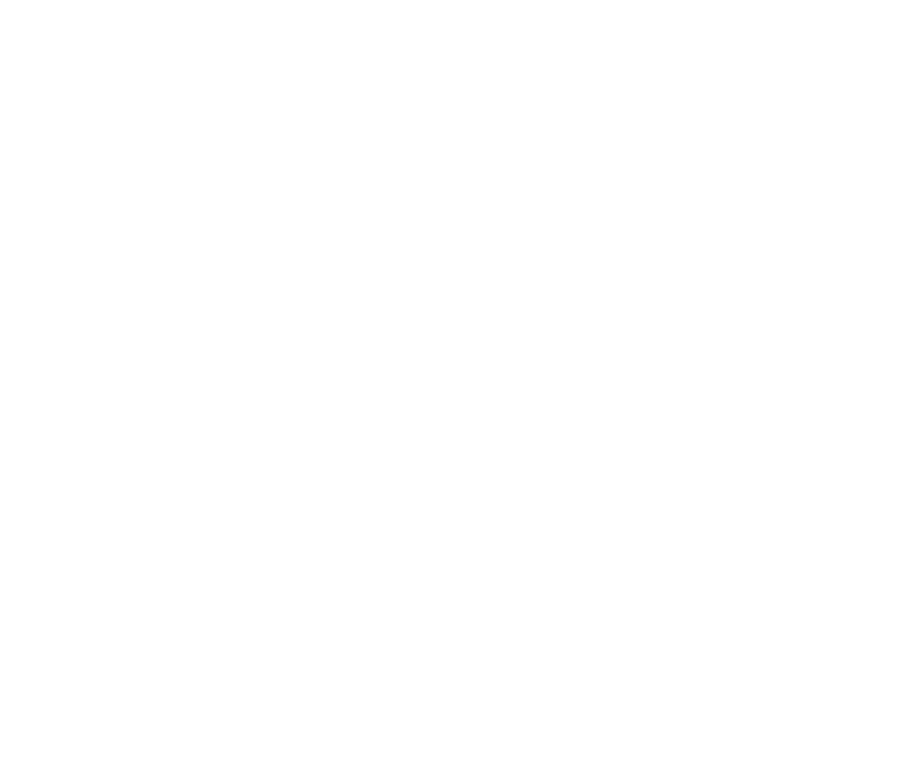
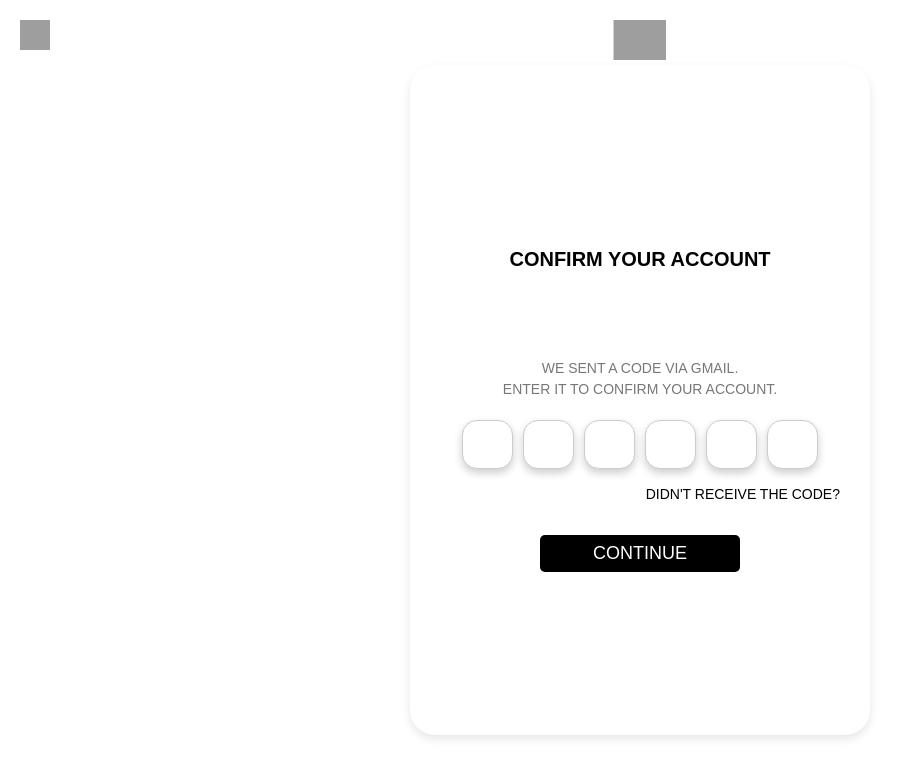
Before and after one commit to STVEEEN/SCUFFERS, a React (Vite) app in the folder Frontend/PrivatePage/: page /codeConfirmation in a window 1280 px wide. Before the commit this address had no page. Shown: the top 778 px of the page, without its empty margins (0-912 px from the left). Built offline with nearby package versions, Linux system fonts and the light colour scheme; grey boxes are pictures that could not be loaded.

Commit message:
codeConfirmation terminado

```diff
--- a/Frontend/PrivatePage/src/App.jsx
+++ b/Frontend/PrivatePage/src/App.jsx
@@ -1,7 +1,8 @@
 import { BrowserRouter as Router, Routes, Route } from "react-router-dom";
 import FirstUserPage from "./pages/firstUserPage/FirstUser";
-import Login from "./pages/loginPage/Login";
+import Login from "./pages/loginPage/login";
 import PasswordRecovery from "./pages/passwordRecoveryPage/PasswordRecovery"; // Asegúrate de que la ruta es correcta
+import CodeConfirmation from "./pages/codeConfirmationPage/codeConfirmation"; // Importa el componente
 
 export default function App() {
   return (
@@ -10,6 +11,7 @@
         <Route path="/" element={<FirstUserPage />} />
         <Route path="/login" element={<Login />} />
         <Route path="/passwordRecovery" element={<PasswordRecovery />} />
+        <Route path="/codeConfirmation" element={<CodeConfirmation />} /> {/* Nueva ruta */}
       </Routes>
     </Router>
   );
--- a/Frontend/PrivatePage/src/pages/codeConfirmationPage/codeConfirmation.css
+++ b/Frontend/PrivatePage/src/pages/codeConfirmationPage/codeConfirmation.css
@@ -1,108 +1,140 @@
-/* Contenedor general */
+/* Página completa centrada con fondo blanco */
+.code-confirmation-page {
+  width: 100vw;
+  height: 100vh;
+  background-color: #fff; /* Fondo blanco */
+  display: flex;
+  align-items: center;
+  justify-content: center;
+  position: relative;
+  font-family: Arial, sans-serif;
+}
+
+/* Flecha en la esquina superior izquierda */
+.back-arrow {
+  position: absolute;
+  top: 20px;
+  left: 20px;
+  cursor: pointer;
+}
+.back-arrow img {
+  width: 30px;
+  height: 30px;
+}
+
+/* Contenedor del logo, centrado en la parte superior */
+.logo-container {
+  position: absolute;
+  top: 20px;
+  left: 50%;
+  transform: translateX(-50%);
+}
+.logo-container img {
+  height: 40px;
+  width: auto;
+}
+
+/* Contenedor principal del formulario */
 .confirmation-container {
+  width: 400px;
+  background-color: #fff;
+  box-shadow: 0 4px 10px rgba(0, 0, 0, 0.1);
+  border-radius: 25px;
+  padding: 60px 30px;
+  display: flex;
+  justify-content: center;
+  align-items: center;
+  min-height: 550px;
+}
+
+/* Contenedor interno del formulario */
+.confirmation-form {
   display: flex;
   flex-direction: column;
   align-items: center;
-  background-color: #fff;
-  color: #000;
-  font-family: sans-serif;
-  min-height: 100vh;
-  padding-bottom: 20px;
+  width: 100%;
 }
 
-/* Cabecera */
-.confirmation-header {
-  width: 100%;
-  padding: 20px;
-  display: flex;
-  justify-content: space-between;
-  align-items: center;
-  box-sizing: border-box;
+/* Título con mayor separación */
+.confirmation-form h2 {
+  font-size: 20px;
+  margin-bottom: 70px;
+  color: #000;
+  text-align: center;
 }
 
-.back-section {
-  display: flex;
-  align-items: center;
-  cursor: pointer;
+/* Texto de instrucciones en dos líneas */
+.instruction-text {
+  font-size: 14px;
+  color: #777;
+  text-align: center;
+  width: 90%;
+  margin-bottom: 20px;
+  text-transform: uppercase;
+  line-height: 1.5;
 }
 
-.back-arrow {
-  font-size: 24px;
-  margin-right: 8px;
+/* Contenedor de los inputs del código */
+.code-inputs {
+  display: flex;
+  gap: 10px;
+  margin-bottom: 10px;
 }
 
-.back-text {
-  font-size: 16px;
+/* Contenedor individual de cada input */
+.code-input-container {
+  position: relative;
+}
+
+/* Inputs individuales del código con bordes más redondeados y sombra */
+.code-input {
+  width: 45px;
+  height: 45px;
+  text-align: center;
+  font-size: 18px;
+  border: 1px solid #ccc;
+  border-radius: 15px; /* Bordes más redondeados */
+  background-color: #fff;
+  box-shadow: 0 4px 8px rgba(0, 0, 0, 0.2); /* Sombra agregada */
+  color: #000;
   font-weight: bold;
 }
 
-.logo-section {
-  flex-grow: 1;
-  text-align: center;
+/* Barra negra debajo del input activo */
+.active-bar {
+  width: 100%;
+  height: 3px;
+  background-color: black;
+  position: absolute;
+  bottom: -5px;
+  left: 0;
 }
 
-.logo {
-  height: 40px; /* Ajusta el tamaño según necesites */
+/* Enlace para reenviar código, alineado a la derecha debajo de los cuadros */
+.resend-code {
+  font-size: 14px;
+  color: #000;
+  text-decoration: none;
+  margin-top: 5px;
+  align-self: flex-end; /* Lo mueve a la derecha */
 }
-
-/* Contenido principal */
-.confirmation-main {
-  width: 100%;
-  max-width: 400px;
-  text-align: center;
-  padding: 20px;
-  margin-top: 40px;
-}
-
-.confirmation-main h1 {
-  font-size: 24px;
-  margin-bottom: 10px;
-}
-
-.confirmation-main p {
-  font-size: 14px;
-  margin-bottom: 20px;
-}
-
-/* Campos de código */
-.code-inputs {
-  display: flex;
-  justify-content: space-between;
-  margin-bottom: 20px;
-}
-
-.code-input {
-  width: 45px;
-  height: 45px;
-  font-size: 24px;
-  text-align: center;
-  border: 1px solid #ccc;
-  border-radius: 4px;
-}
-
-/* Enlace para reenviar el código */
-.resend-code {
-  display: block;
-  margin-bottom: 20px;
-  font-size: 14px;
-  text-decoration: none;
-  color: #007BFF;
-  cursor: pointer;
+.resend-code:hover {
+  text-decoration: underline;
 }
 
 /* Botón CONTINUE */
-.continue-button {
-  width: 100%;
-  padding: 12px;
+.confirmation-button {
+  width: 50%;
+  padding: 8px;
+  font-size: 18px;
   background-color: #000;
   color: #fff;
   border: none;
-  border-radius: 4px;
-  font-size: 16px;
+  border-radius: 5px;
   cursor: pointer;
   transition: background-color 0.3s;
+  margin-top: 30px;
 }
-
-.continue-button:hover {
+.confirmation-button:hover {
   background-color: #333;
 }
--- a/Frontend/PrivatePage/src/pages/codeConfirmationPage/codeConfirmation.jsx
+++ b/Frontend/PrivatePage/src/pages/codeConfirmationPage/codeConfirmation.jsx
@@ -1,88 +1,84 @@
-import React, { useState } from "react";
+import React, { useState, useRef } from "react";
 import { useNavigate } from "react-router-dom";
-import "./codeConfirmation.css";
+import "./CodeConfirmation.css"; // Asegúrate de que la ruta es correcta
 
-export default function Confirmation() {
+export default function CodeConfirmation() {
   const navigate = useNavigate();
+  const [code, setCode] = useState(["", "", "", "", "", ""]);
+  const [activeIndex, setActiveIndex] = useState(null);
+  const inputRefs = useRef([]);
 
-  // Estado para almacenar cada dígito del código (6 campos)
-  const [code, setCode] = useState(["", "", "", "", "", ""]);
-
-  // Función para regresar a la pantalla anterior
-  const handleBack = () => {
-    navigate(-1);
-  };
-
-  // Maneja el cambio en cada uno de los campos del código
-  const handleChange = (e, index) => {
+  const handleChange = (index, value) => {
+    if (/^\d?$/.test(value)) { // Solo permite números
       const newCode = [...code];
-    // Tomamos solo el primer carácter por si se pega más de uno
-    newCode[index] = e.target.value.slice(0, 1);
+      newCode[index] = value;
       setCode(newCode);
 
-    // Opcional: mover el foco al siguiente input automáticamente
-    if (e.target.value && index < 5) {
-      const nextInput = document.getElementById(`code-input-${index + 1}`);
-      if (nextInput) {
-        nextInput.focus();
+      // Si se escribe un número, avanza al siguiente cuadro
+      if (value !== "" && index < 5) {
+        inputRefs.current[index + 1].focus();
       }
     }
   };
 
-  // Función para enviar el código y continuar (aquí redirecciona al home)
-  const handleContinue = () => {
-    const codeValue = code.join("");
-    console.log("Código ingresado:", codeValue);
-    // Aquí puedes agregar la validación del código antes de continuar
-    navigate("/");
+  const handleKeyDown = (index, e) => {
+    if (e.key === "Backspace" && code[index] === "" && index > 0) {
+      inputRefs.current[index - 1].focus();
+    }
   };
 
   return (
+    <div className="code-confirmation-page">
+      {/* Flecha en la esquina superior izquierda que redirige a PasswordRecovery */}
+      <div className="back-arrow" onClick={() => navigate("/passwordRecovery")}>
+        <img src="/path/to/your/arrow-icon.png" alt="Back" />
+      </div>
+
+      {/* Contenedor del logo, centrado en la parte superior */}
+      <div className="logo-container">
+        <img src="/path/to/your/logo.png" alt="Logo" />
+      </div>
+
+      {/* Contenedor principal del formulario */}
       <div className="confirmation-container">
-      <header className="confirmation-header">
-        <div className="back-section" onClick={handleBack}>
-          <span className="back-arrow">&#8592;</span>
-          <span className="back-text">Confirmacion de codigo</span>
-        </div>
-        <div className="logo-section">
-          {/* Actualiza la ruta de la imagen conforme a la ubicación de tu logo */}
-          <img src="/path/to/logo.png" alt="Logo" className="logo" />
-        </div>
-      </header>
+        <div className="confirmation-form">
+          <h2>CONFIRM YOUR ACCOUNT</h2>
+          <p className="instruction-text">
+            We sent a code via Gmail.<br />
+            Enter it to confirm your account.
+          </p>
 
-      <main className="confirmation-main">
-        <h1>CONFIRM YOUR ACCOUNT</h1>
-        <p>WE SENT A CODE VIA GMAIL. ENTER IT TO CONFIRM YOUR ACCOUNT.</p>
-
+          {/* Input de código de confirmación (6 dígitos) */}
           <div className="code-inputs">
             {code.map((digit, index) => (
+              <div key={index} className="code-input-container">
                 <input
-              key={index}
-              id={`code-input-${index}`}
+                  ref={(el) => (inputRefs.current[index] = el)}
                   type="text"
                   maxLength="1"
                   value={digit}
-              onChange={(e) => handleChange(e, index)}
+                  onChange={(e) => handleChange(index, e.target.value)}
+                  onKeyDown={(e) => handleKeyDown(index, e)}
+                  onFocus={() => setActiveIndex(index)}
+                  onBlur={() => setActiveIndex(null)}
                   className="code-input"
                 />
+                {activeIndex === index && <div className="active-bar"></div>}
+              </div>
             ))}
           </div>
 
-        <a
-          className="resend-code"
-          href="#"
-          onClick={(e) => {
-            e.preventDefault();
-            navigate("/recovery");
-          }}
-        >
-          DIDN’T RECEIVE THE CODE?
+          {/* Enlace para reenviar código */}
+          <a href="#" className="resend-code">
+            DIDN'T RECEIVE THE CODE?
           </a>
 
-        <button className="continue-button" onClick={handleContinue}>
+          {/* Botón CONTINUE */}
+          <button className="confirmation-button" onClick={() => navigate("/home")}>
             CONTINUE
           </button>
-      </main>
+        </div>
+      </div>
     </div>
   );
 }
--- a/Frontend/PrivatePage/src/pages/passwordRecoveryPage/passwordRecovery.jsx
+++ b/Frontend/PrivatePage/src/pages/passwordRecoveryPage/passwordRecovery.jsx
@@ -12,7 +12,7 @@
       setError("Please enter your email.");
     } else {
       setError("");
-      navigate("/confirmation");
+      navigate("/codeConfirmation"); // Redirige a CodeConfirmation
     }
   };
 
```
Lines whose indentation alone changed are shown as unchanged.
